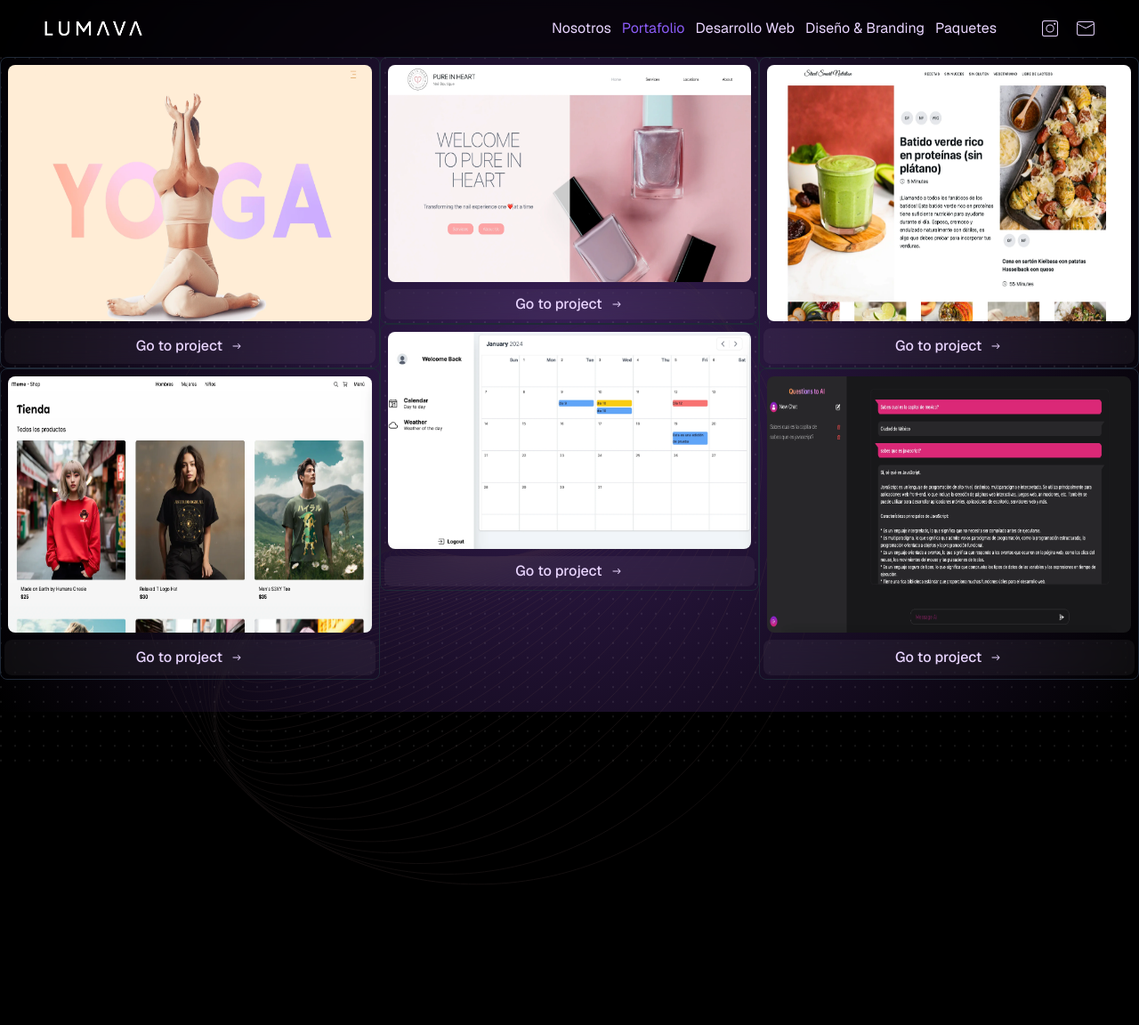
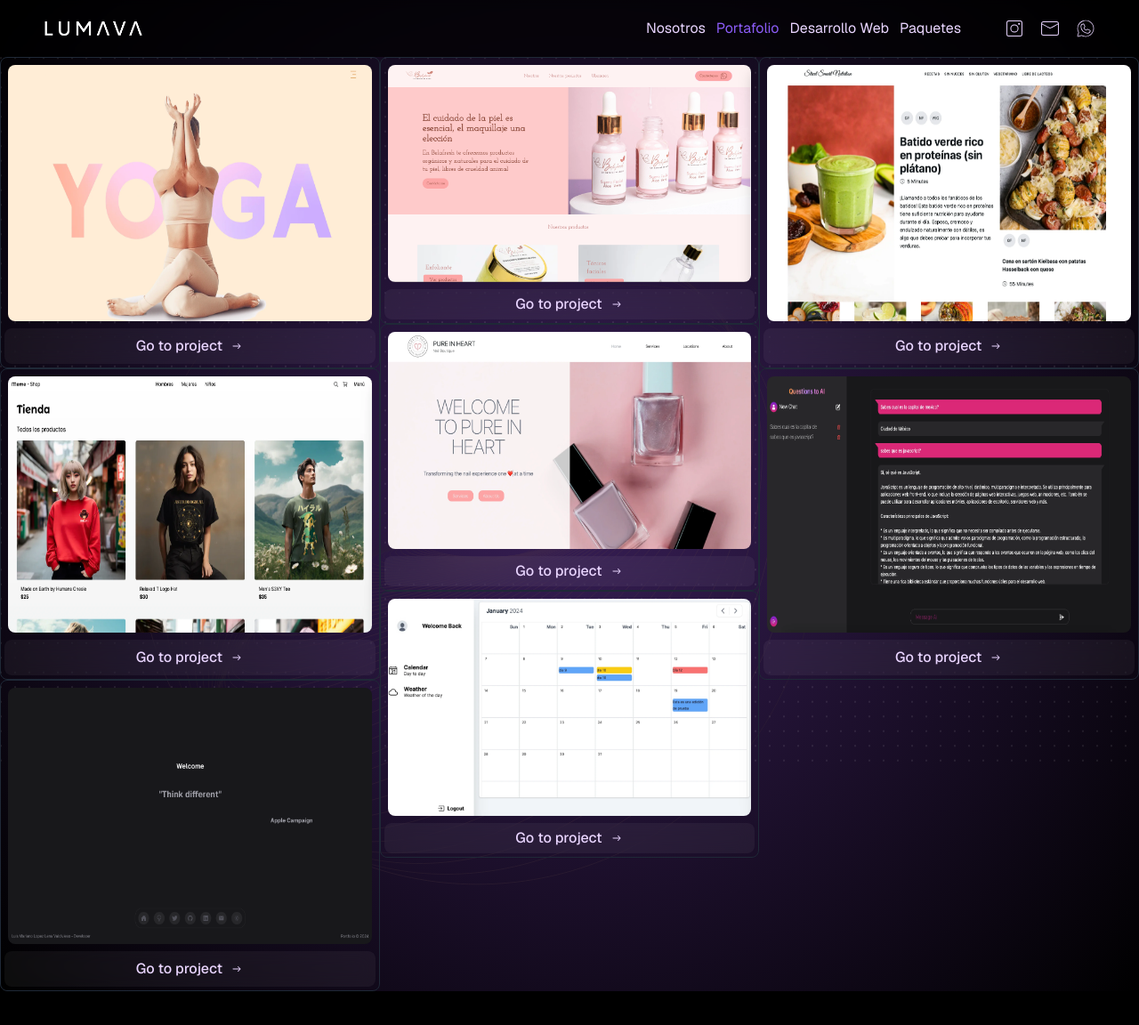
Before and after one commit to Lopezlena89/lumava-project, a Next.js app: page /portfolio in a window 1280 px wide. Shown: the whole page at 89% size. Before the commit the page ends 840 px from the top, so only its background shows below. Built offline with nearby package versions, Linux system fonts and the light colour scheme.

Commit message:
updated design - navbar

```diff
--- a/src/app/(dashboard)/portfolio/page.tsx
+++ b/src/app/(dashboard)/portfolio/page.tsx
@@ -10,7 +10,7 @@ import { IoIosArrowRoundForward } from "react-icons/io";
 export default function Portfolio() {
 
   return (
-    <main className="principal w-full h-full md:pt-16 mb-10 lg:h-screen overflow-hidden grid grid-cols-1 sm:grid-cols-2 lg:grid-cols-3  ">
+    <main className="principal w-full h-full md:pt-16 mb-10 grid grid-cols-1 sm:grid-cols-2 lg:grid-cols-3  ">
       <SvgComponent />
       <SvgComponent1/>
       {/* Objeto 1 */}
@@ -65,12 +65,62 @@ export default function Portfolio() {
             </Link>
           </div>
         </div>
+        <div className="w-full h-[350px] p-1  rounded-lg border border-gray-800  from-black to-gray-950 ">
+          <div className="w-full h-[87%] p-1 rounded-lg ">
+            <Image
+              src={"/lumava_dev.webp"}
+              width={500}
+              height={500}
+              priority={true}
+              alt="lumava"
+              className="first rounded-lg w-full h-[100%] "
+            />
+
+          </div>
+          <div className="w-full h-[13%] pt-1  ">
+            <Link
+              href={'https://lumava.dev'}
+              className="w-full h-full pt-1 rounded-lg "
+              target="_black"
+            >
+              <div className="w-full card h-full rounded-lg flex justify-center items-center  ">
+                <span className="font-medium text-purple-200">Go to project</span>
+                <IoIosArrowRoundForward className='ml-2 text-purple-200' />
+              </div>
+            </Link>
+          </div>
+        </div>
 
 
 
       </section>
       {/* Objeto 2 */}
       <section className="w-full h-full rounded-lg flex flex-col relative">
+        <div className="w-full h-[300px] p-1  rounded-lg border border-gray-800  from-black to-gray-950 ">
+          <div className="w-full h-[87%] p-1 rounded-lg ">
+
+            <Image
+              src={"/belafresh.webp"}
+              width={500}
+              height={500}
+              priority={true}
+              alt="Bela fresh"
+              className="first rounded-lg  w-full h-[100%] "
+            />
+          </div>
+          <div className="w-full h-[13%] pt-1  ">
+            <Link
+              href={'https://belafresh.com'}
+              className="w-full h-full pt-1 rounded-lg  "
+              target="_black"
+            >
+              <div className="w-full h-full card rounded-lg flex justify-center items-center   ">
+                <span className="font-medium text-purple-200">Go to project</span>
+                <IoIosArrowRoundForward className='ml-2 text-purple-200' />
+              </div>
+            </Link>
+          </div>
+        </div>
         <div className="w-full h-[300px] p-1  rounded-lg border border-gray-800  from-black to-gray-950 ">
           <div className="w-full h-[87%] p-1 rounded-lg ">
 
--- a/src/app/(dashboard)/web-developmen/page.tsx
+++ b/src/app/(dashboard)/web-developmen/page.tsx
@@ -1,6 +1,7 @@
 import SvgComponent from "@/components/svg/ImageSvg";
 import SvgComponent1 from "@/components/svg/ImageSvgG1";
 import Image from "next/image";
+import Link from "next/link";
 import { CiCircleChevDown } from "react-icons/ci";
 
 export default function WebPage() {
@@ -80,10 +81,15 @@ export default function WebPage() {
                             </h3>
                         </div>
                         <div
-                            className="text-purple-200 font-sans font-semibold text-sm  mt-5 animation-title-dos"
+                            className="text-purple-200 font-sans font-semibold text-sm mt-5 animation-title-dos flex flex-col items-center"
                         >
                             <p className="text-center">{`Tu visión, nuestra creación:`} </p>
                             <p className="text-center">{`¡El Futuro Online Comienza Aquí!`}</p>
+                            <Link href="https://wa.me/523315753378" className="mt-5">
+                                <button className="w-[100px] h-[40px] border border-solid border-purple-400 hover:border-violet-500 duration-700 rounded-2xl  text-purple-200 z-20 ">
+                                    Contáctanos
+                                </button>
+                            </Link>
                         </div>
                     </div>
 
--- a/src/app/globals.css
+++ b/src/app/globals.css
@@ -21,7 +21,6 @@
 .animation-button{
   animation:1s inicio-button 1;
   box-shadow:0px 0px 5px cyan;
-
 }
 .animation-button:hover{
   transition:all 0.8s ease-in-out;
@@ -82,6 +81,7 @@
 
   }
 }
+
 @keyframes inicio-img{
   0% {
    opacity:0;
--- a/src/components/navbar/Navbar.tsx
+++ b/src/components/navbar/Navbar.tsx
@@ -2,10 +2,8 @@
 import Image from 'next/image'
 import Link from 'next/link'
 import { usePathname } from 'next/navigation'
-
-
-
-import { CiBrightnessDown,CiInstagram,CiMail,CiMenuBurger } from 'react-icons/ci'
+import { CiInstagram,CiMail } from 'react-icons/ci'
+import { PiWhatsappLogoThin } from 'react-icons/pi'
 
 
 export const Navbar = () => {
@@ -49,12 +47,12 @@ export const Navbar = () => {
                     Desarrollo Web
                 </Link>
 
-                <Link
+                {/* <Link
                     className={`pr-3 hover:text-violet-500 hover:duration-300 ${path==="/design-and-branding" ?"text-violet-500 " :""}`}
                     href='/design-and-branding'
                 >
                     Diseño & Branding
-                </Link>
+                </Link> */}
 
                 <Link
                 className={`hover:text-violet-500 hover:duration-300 ${path==="/offers" ?"text-violet-500 " :""}`}
@@ -75,6 +73,9 @@ export const Navbar = () => {
                     >
                         <CiMail  className="p-2 cursor-pointer hover:text-violet-500 hover:duration-300" size={40}/>
                     </Link>
+                    <Link href="https://wa.me/523315753378"  >
+                        <PiWhatsappLogoThin className='p-2 cursor-pointer hover:text-violet-500 hover:duration-300' size={40}/>
+                    </Link>
 
 
 
```
Also changed, not shown: public/belafresh.webp (added), public/lumava_dev.webp (added).
